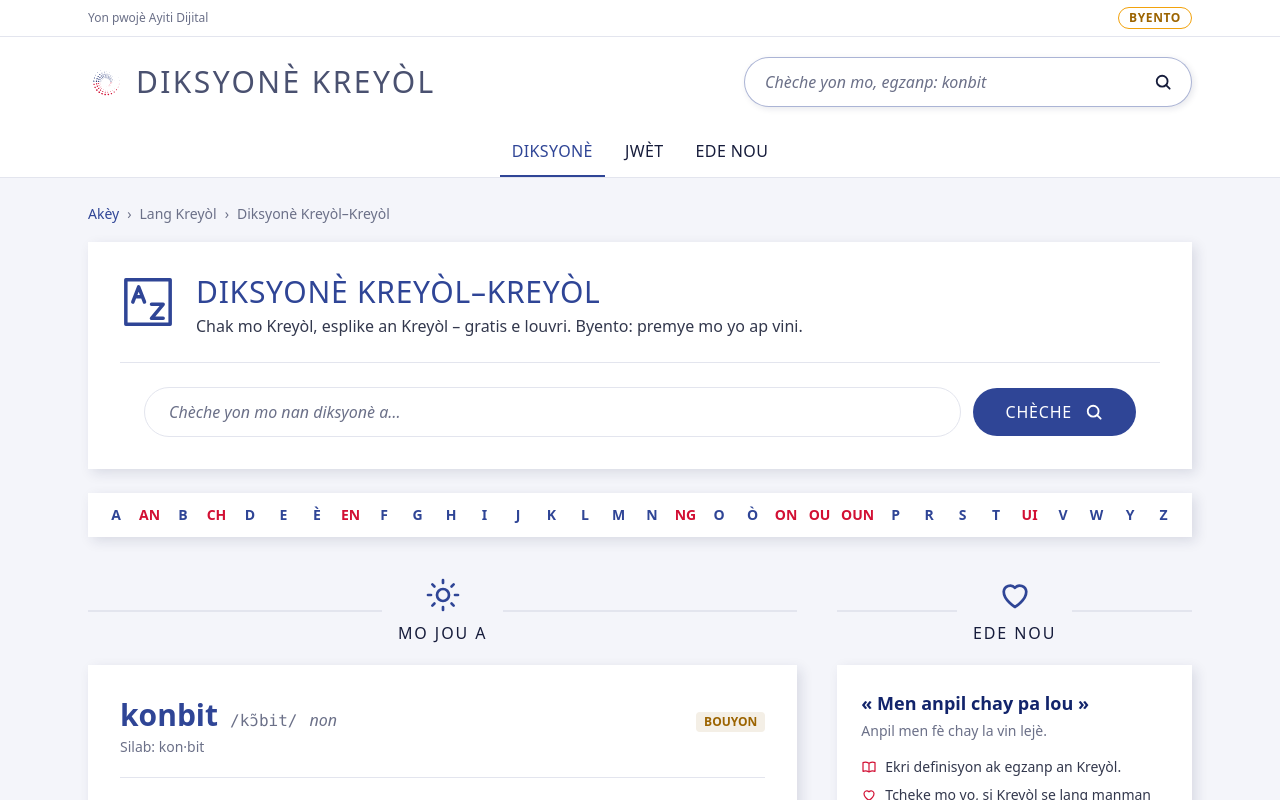
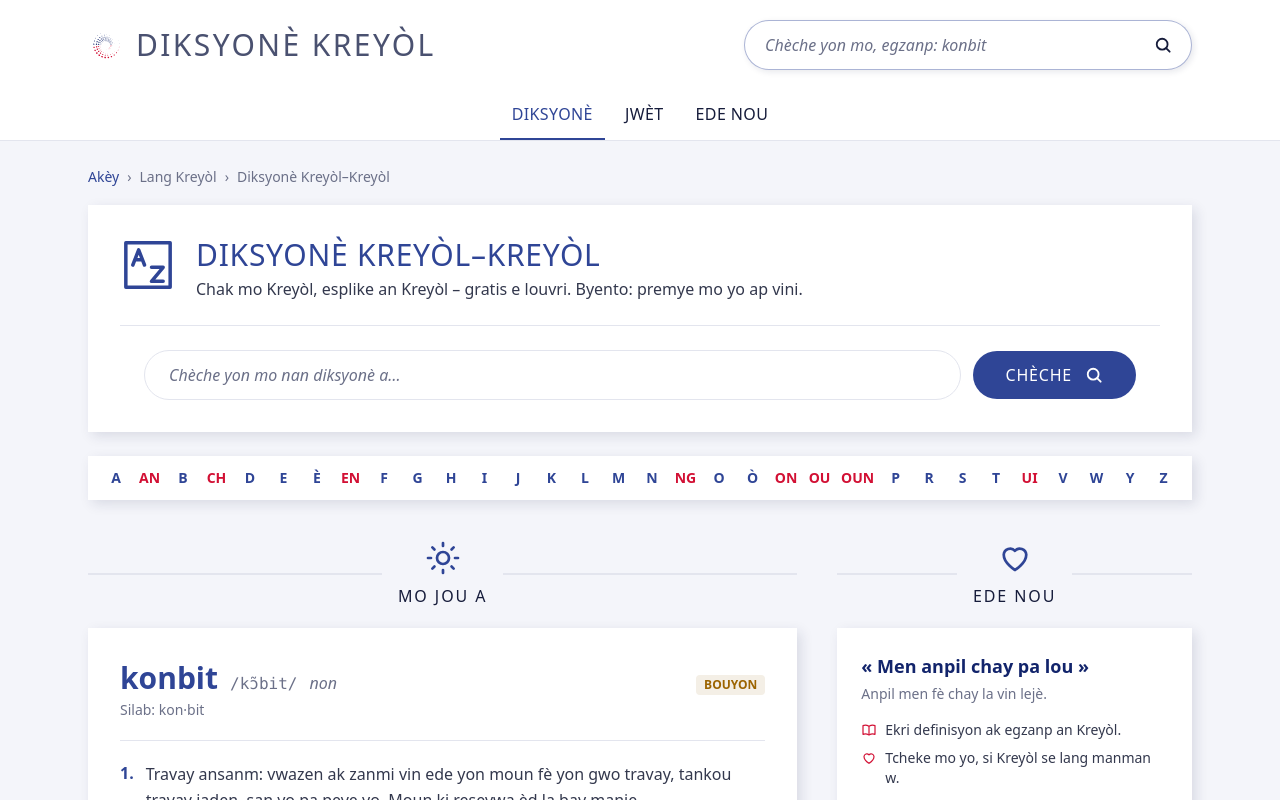
Before and after one commit to Ayiti-Dijital/diksyone-kreyol, an Angular app: page / in a window 1280 px wide. Shown: the top 800 px of the page. Built offline with nearby package versions, Linux system fonts and the light colour scheme.

Commit message:
Remove the top strip from the header

```diff
--- a/src/app/layout/site-header/site-header.html
+++ b/src/app/layout/site-header/site-header.html
@@ -1,18 +1,4 @@
 <header class="bg-white">
-  <div class="border-b border-line">
-    <div
-      class="mx-auto flex max-w-6xl items-center justify-between gap-4 px-4 py-1 text-xs text-muted sm:px-6"
-    >
-      <a [href]="mainSiteUrl" class="inline-block py-1.5 hover:text-link"
-        >Yon pwojè Ayiti Dijital</a
-      >
-      <span
-        class="rounded-full border border-gold px-2.5 py-0.5 font-semibold tracking-wider text-gold-deep uppercase"
-        >Byento</span
-      >
-    </div>
-  </div>
-
   <div
     class="mx-auto flex max-w-6xl flex-col items-center gap-4 px-4 py-5 sm:px-6 md:flex-row md:justify-between"
   >
--- a/src/app/layout/site-header/site-header.ts
+++ b/src/app/layout/site-header/site-header.ts
@@ -1,7 +1,6 @@
 import { ChangeDetectionStrategy, Component } from '@angular/core';
 import { RouterLink, RouterLinkActive } from '@angular/router';
 import { SearchPreview } from '../../shared/search-preview/search-preview';
-import { MAIN_SITE_URL } from '../../shared/site';
 
 @Component({
   imports: [RouterLink, RouterLinkActive, SearchPreview],
@@ -9,6 +8,4 @@ import { MAIN_SITE_URL } from '../../shared/site';
   templateUrl: './site-header.html',
   changeDetection: ChangeDetectionStrategy.OnPush,
 })
-export class SiteHeader {
-  protected readonly mainSiteUrl = MAIN_SITE_URL;
-}
+export class SiteHeader {}
```
